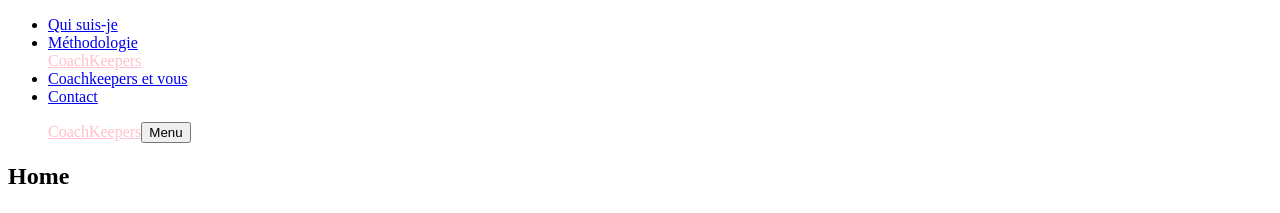
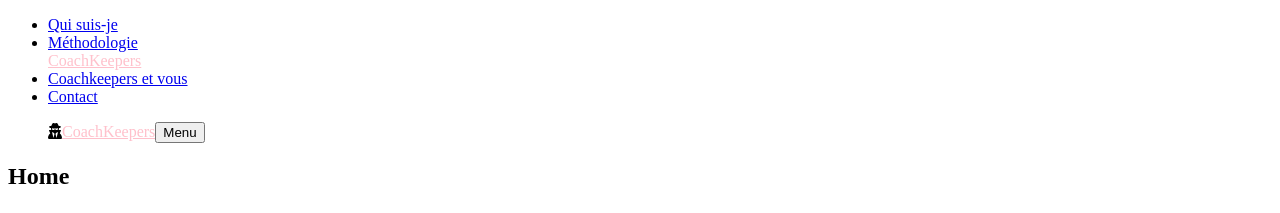
Before and after one commit to nburd01/coachKeepersV2, a Nuxt app: page / in a window 1280 px wide. Shown: the top 213 px of the page. Built offline with nearby package versions, Linux system fonts and the light colour scheme.

Commit message:
new fontawesome icons import

```diff
--- a/layouts/default.vue
+++ b/layouts/default.vue
@@ -16,6 +16,7 @@
       <div class="container mobile">
         <nav>
           <ul>
+            <font-awesome-icon :icon="['fas', 'user-secret']" />
             <NuxtLink to="/">CoachKeepers</NuxtLink>
             <button class="menuBtn">Menu</button>
           </ul>
--- a/package.json
+++ b/package.json
@@ -21,6 +21,8 @@
   "dependencies": {
     "@fortawesome/fontawesome-svg-core": "^6.5.1",
     "@fortawesome/free-brands-svg-icons": "^6.5.1",
+    "@fortawesome/free-regular-svg-icons": "^6.5.1",
+    "@fortawesome/free-solid-svg-icons": "^6.5.1",
     "@fortawesome/vue-fontawesome": "^3.0.5"
   }
 }
--- a/plugins/fontawesome.js
+++ b/plugins/fontawesome.js
@@ -1,12 +1,17 @@
-import { library, config } from '@fortawesome/fontawesome-svg-core'
-import { FontAwesomeIcon } from '@fortawesome/vue-fontawesome'
-import { faTwitterSquare, faTwitch, faGithubSquare } from '@fortawesome/free-brands-svg-icons'
+import { library, config } from "@fortawesome/fontawesome-svg-core";
+import { FontAwesomeIcon } from "@fortawesome/vue-fontawesome";
+import { faUserSecret } from "@fortawesome/free-solid-svg-icons";
+import {
+  faTwitterSquare,
+  faTwitch,
+  faGithubSquare,
+} from "@fortawesome/free-brands-svg-icons";
 
-library.add(faTwitterSquare, faTwitch, faGithubSquare)
+library.add(faTwitterSquare, faTwitch, faGithubSquare, faUserSecret);
 
 // This is important, we are going to let Nuxt worry about the CSS
-config.autoAddCss = false
+config.autoAddCss = false;
 
 export default defineNuxtPlugin((nuxtApp) => {
-  nuxtApp.vueApp.component('font-awesome-icon', FontAwesomeIcon, {})
-})
+  nuxtApp.vueApp.component("font-awesome-icon", FontAwesomeIcon, {});
+});
```
Also changed, not shown: 1 other file (tests, documents, lock files or other folders).
